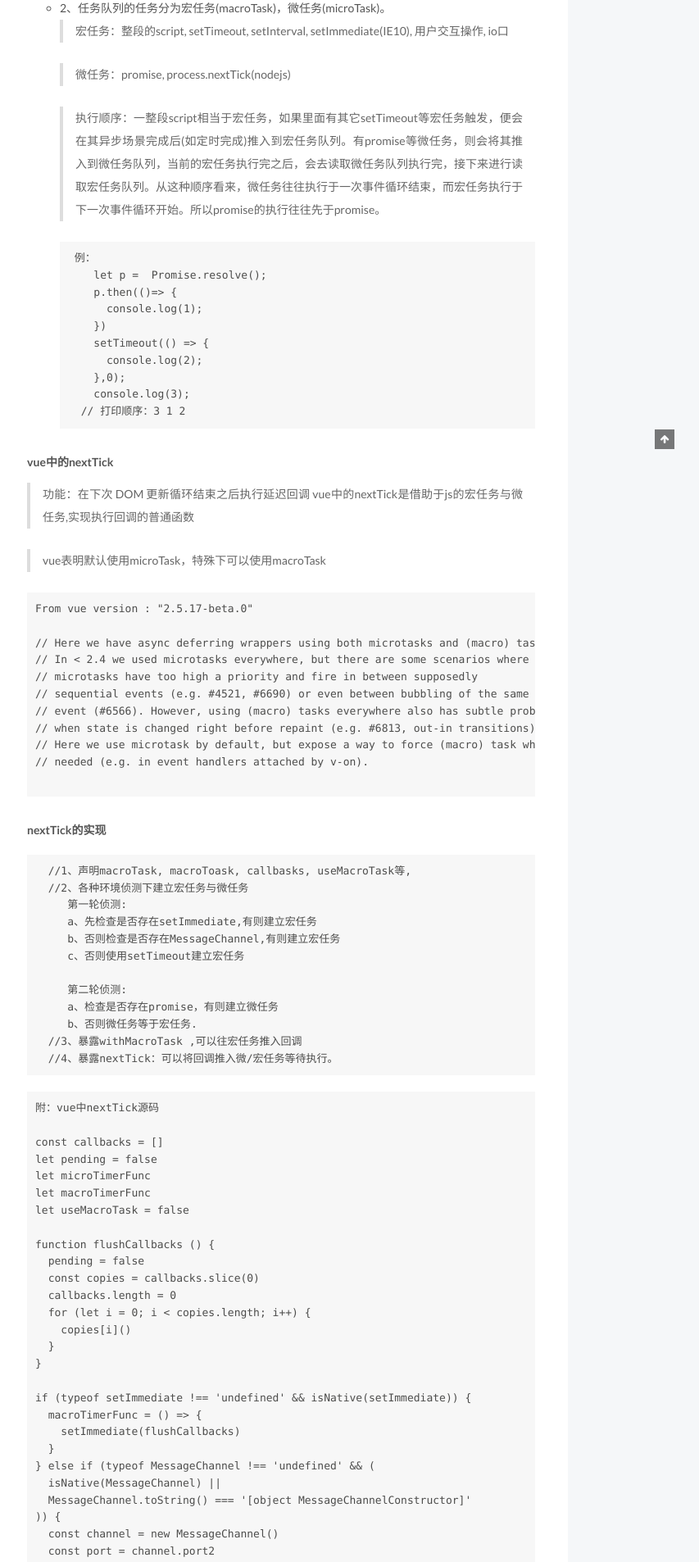
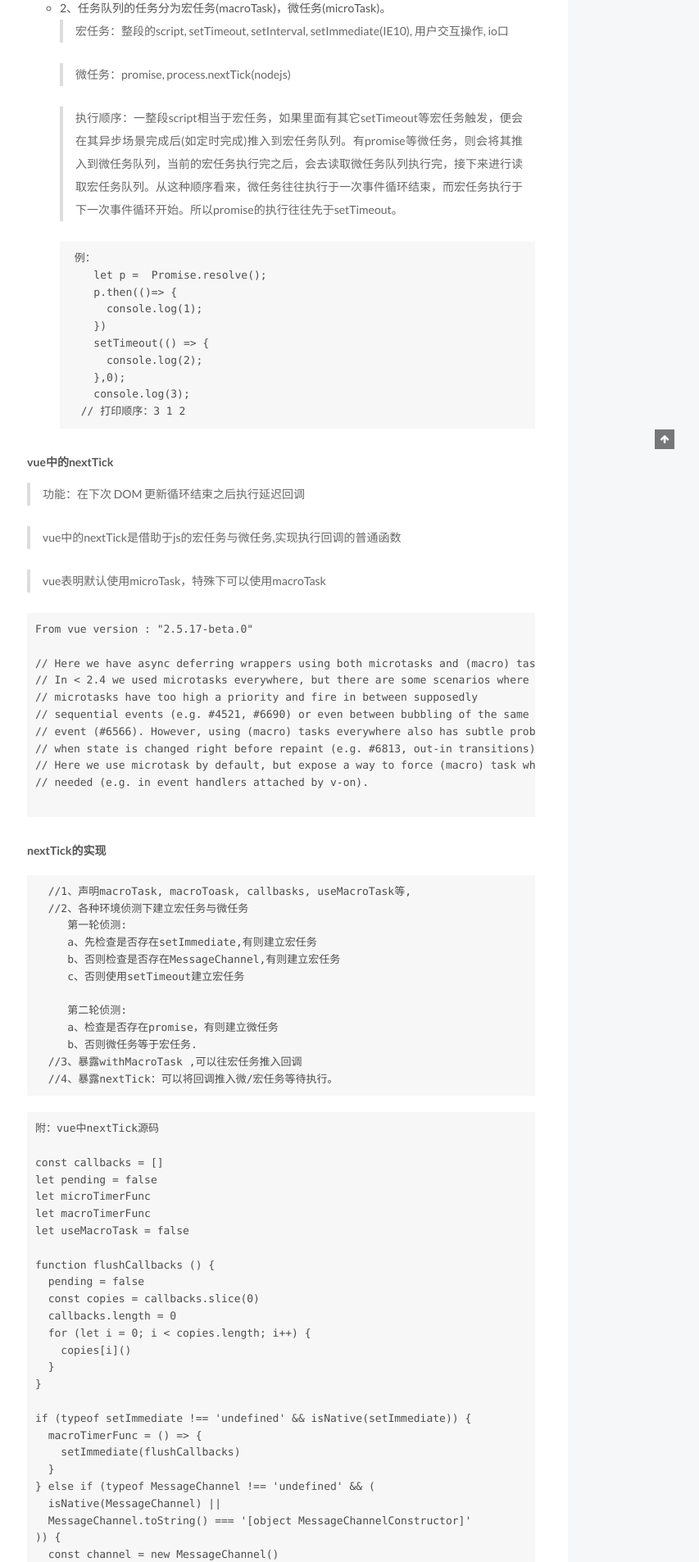
Before and after one commit to bzw001/bzw001.github.io, a Jekyll site: the page built from _posts/2018-06-07-vue中的nexTick的实现.md, in a window 1280 px wide. Shown: the part 452-2358 px from the top of the page at 82% size, without its empty margins (427-1280 px from the left). Built offline with Jekyll 4.4.1, drawn with Linux system fonts in a browser that asks for light colours.

Commit message:
[*]修正vue中nextTick实现，此文章中的文字错误

````diff
--- a/_posts/2018-06-07-vue中的nexTick的实现.md
+++ b/_posts/2018-06-07-vue中的nexTick的实现.md
@@ -15,7 +15,7 @@ tags:
 
   > 微任务：promise, process.nextTick(nodejs)
 
-  > 执行顺序：一整段script相当于宏任务，如果里面有其它setTimeout等宏任务触发，便会在其异步场景完成后(如定时完成)推入到宏任务队列。有promise等微任务，则会将其推入到微任务队列，当前的宏任务执行完之后，会去读取微任务队列执行完，接下来进行读取宏任务队列。从这种顺序看来，微任务往往执行于一次事件循环结束，而宏任务执行于下一次事件循环开始。所以promise的执行往往先于promise。
+  > 执行顺序：一整段script相当于宏任务，如果里面有其它setTimeout等宏任务触发，便会在其异步场景完成后(如定时完成)推入到宏任务队列。有promise等微任务，则会将其推入到微任务队列，当前的宏任务执行完之后，会去读取微任务队列执行完，接下来进行读取宏任务队列。从这种顺序看来，微任务往往执行于一次事件循环结束，而宏任务执行于下一次事件循环开始。所以promise的执行往往先于setTimeout。
 
   ```
    例：
@@ -32,6 +32,7 @@ tags:
 
 ##### vue中的nextTick
 > 功能：在下次 DOM 更新循环结束之后执行延迟回调
+
 > vue中的nextTick是借助于js的宏任务与微任务,实现执行回调的普通函数
 
 > vue表明默认使用microTask，特殊下可以使用macroTask
````
Also changed, not shown: 1 other file.
